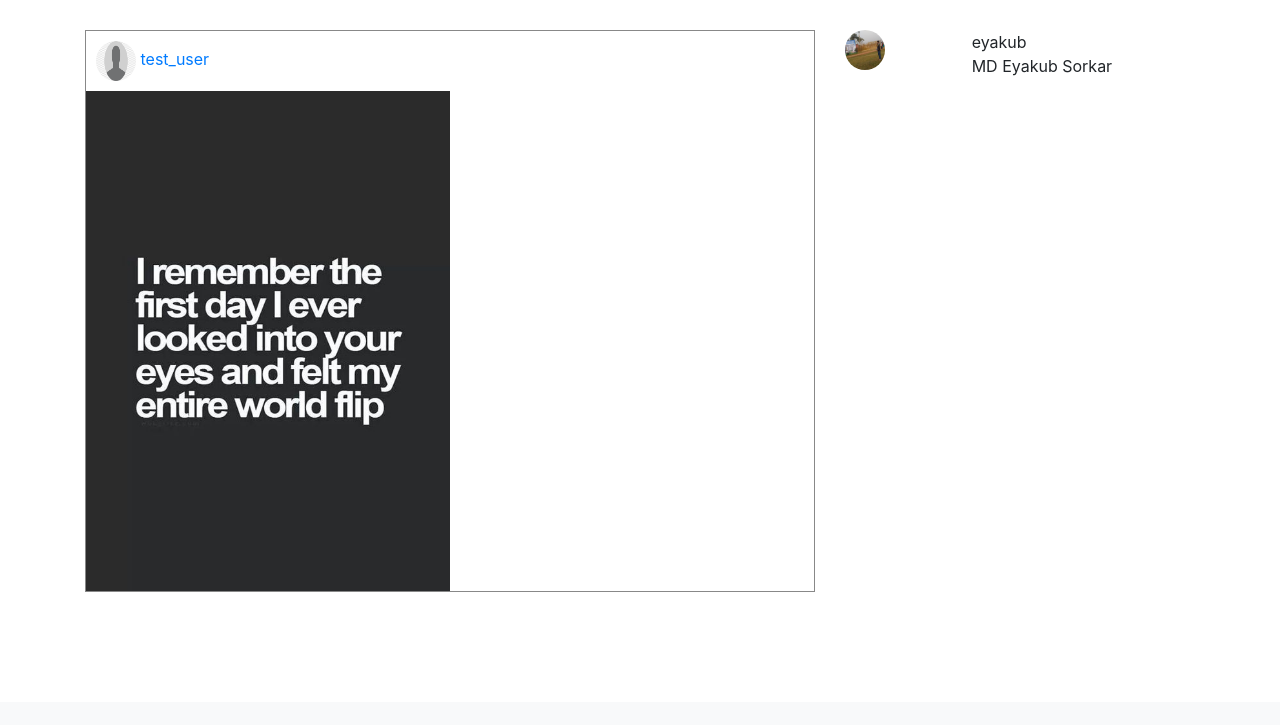
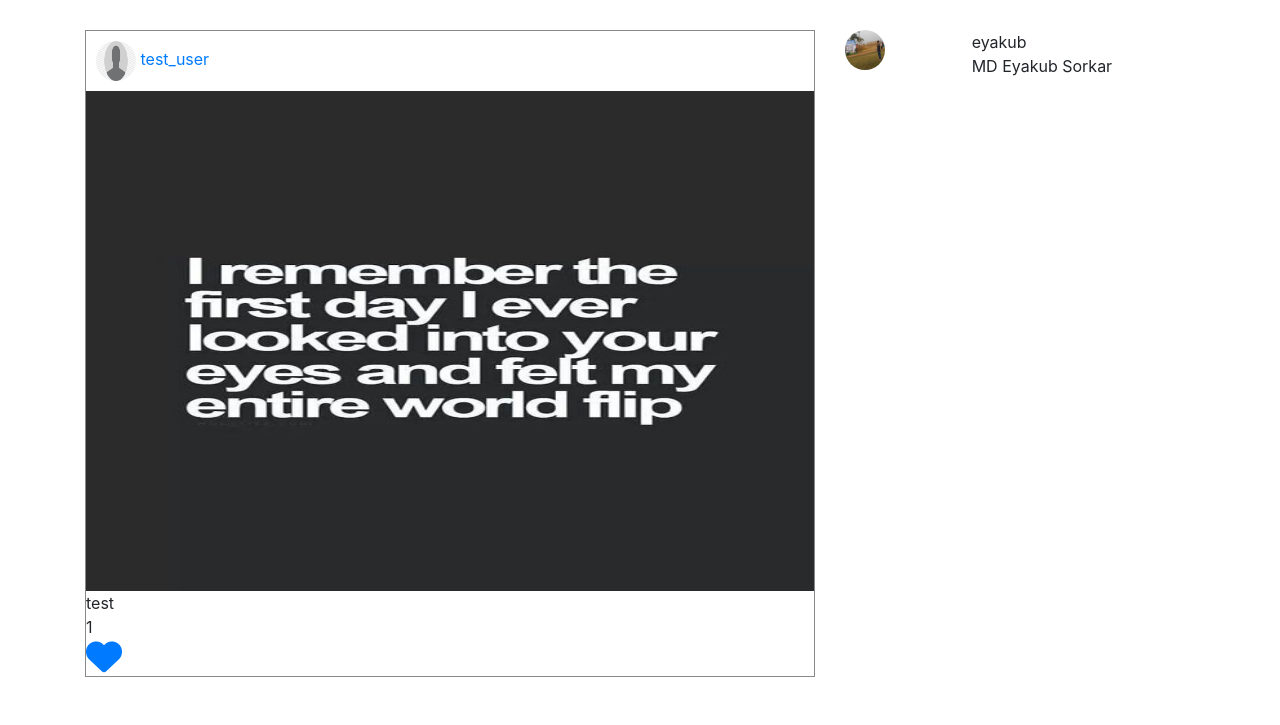
Before and after one commit to Eyakub/social-platform, a Django app: page /post/ in a window 1280 px wide. Shown: the part 98-823 px from the top of the page. Before the commit the page ends 690 px from the top, so only its background shows below. Run offline with Django 3.2, Linux system fonts and the light colour scheme; a user stored in the database is signed in; data comes from the database, SQL or seed files in the repository; both versions use the stored data as it was after the commit; some libraries are stand-ins or nearby versions.

Commit message:
post like unlick done

```diff
--- a/post/urls.py
+++ b/post/urls.py
@@ -4,5 +4,7 @@ from post import views
 app_name = 'posts'
 
 urlpatterns = [
-    path('', views.home, name='home')
+    path('', views.home, name='home'),
+    path('liked/<pk>/', views.liked, name='liked'),
+    path('unliked/<pk>/', views.unliked, name='unliked'),
 ]
--- a/post/views.py
+++ b/post/views.py
@@ -13,6 +13,8 @@ from login.models import UserProfile, Follow
 def home(request):
     following_list = Follow.objects.filter(follower=request.user)
     posts = Post.objects.filter(author__in=following_list.values_list('following'))
+    liked_post = Like.objects.filter(user=request.user)
+    liked_post_list = liked_post.values_list('post', flat=True) #try printing without flat, combining into a LIST
     if request.method == 'GET':
         search = request.GET.get('search', '')
         result = User.objects.filter(username__icontains=search)
@@ -21,6 +23,7 @@ def home(request):
         'search': search,
         'result': result,
         'posts': posts,
+        'liked_post_list': liked_post_list
     }
     return render(request, 'posts/home.html', context=context)
 
@@ -32,4 +35,13 @@ def liked(request, pk):
     if not already_liked:
         liked_post = Like(post=post, user=request.user)
         liked_post.save()
-    return HttpResponseRedirect(reverse(''))
+    return HttpResponseRedirect(reverse('home'))
+
+
+@login_required
+def unliked(request, pk):
+    print('inside unliked')
+    post = Post.objects.get(pk=pk)
+    already_liked = Like.objects.filter(post=post, user=request.user)
+    already_liked.delete()
+    return HttpResponseRedirect(reverse('home'))
--- a/templates/navbar.html
+++ b/templates/navbar.html
@@ -75,5 +75,6 @@
       integrity="sha384-JjSmVgyd0p3pXB1rRibZUAYoIIy6OrQ6VrjIEaFf/nJGzIxFDsf4x0xIM+B07jRM"
       crossorigin="anonymous"
     ></script>
+    <script src="https://kit.fontawesome.com/4d39a6db0c.js" crossorigin="anonymous"></script>
   </body>
 </html>
--- a/templates/posts/home.html
+++ b/templates/posts/home.html
@@ -53,7 +53,20 @@
                             <a href="{% url 'login:user' username=post.author %}">{{ post.author}}</a>
                     </div>
 
-                        <img src="/media/{{post.image}}" alt="" width='50%' height='500px'>
+                    <img src="/media/{{post.image}}" alt="" width='100%' height='500px'>
+                    <div style='pading: 20px'>
+                        {{ post.caption }} <br>
+                        {{ post.liked_post.count }} <br>
+                        {% if post.pk in liked_post_list %}
+                            <a href="{% url 'posts:unliked' pk=post.pk %}">
+                                <i class="fa fa-heart" style='font-size:36px'></i>
+                            </a>
+                        {% else %}
+                            <a href="{% url 'posts:liked' pk=post.pk %}">
+                                <i class="fa fa-heart-o" style='font-size:36px'></i>
+                            </a>
+                        {% endif %}
+                    </div>
                 </div>
                 <br><br>
             {% endfor %}
```
Also changed, not shown: db.sqlite3. Lines whose indentation alone changed are shown as unchanged.
